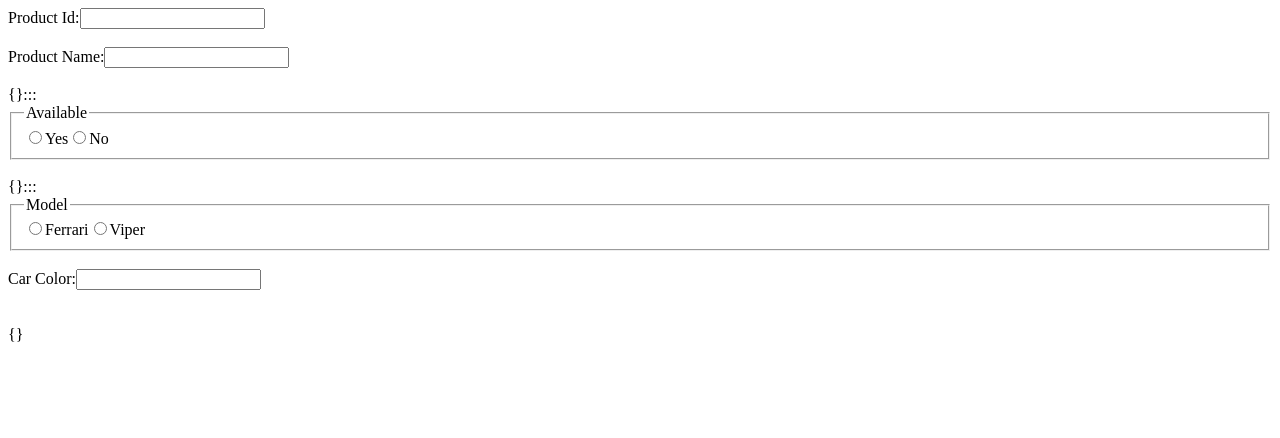
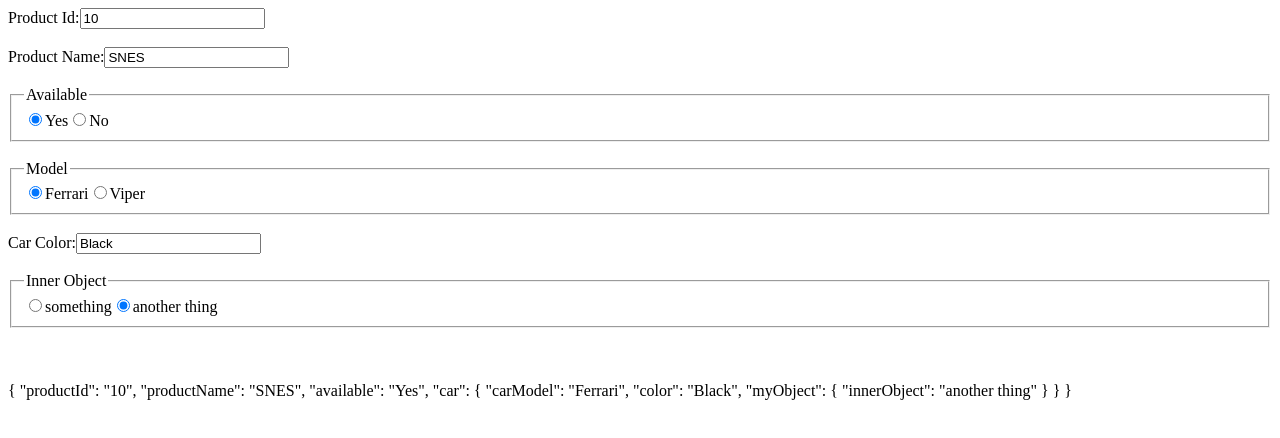
Before and after one commit to sudoris/form-generator-v2, a Vue app: page / in a window 1280 px wide. Shown: the top 438 px of the page. Built offline with nearby package versions, Linux system fonts and the light colour scheme.

Commit message:
got nesting to work

```diff
--- a/src/components/Section.vue
+++ b/src/components/Section.vue
@@ -1,7 +1,15 @@
 <template>
   <div>
     <div v-for="(field, key) in sectionSchema.properties" :key="key">
-      <component :is="getComponentName(field.type)" v-bind:fieldParams="field" v-model="sectionData" ></component>
+      <!-- <div v-if="field.type != 'object'"> -->
+        <component :is="getComponentName(field.type)" v-bind:fieldParams="field" v-model="sectionData" ></component>
+      <!-- </div>                    -->
+      <!-- <div v-else-if="field.type === 'object'">
+        {{ initEmptyObject(field.fieldName) }}
+        <div v-for="(nestedField, key) in field.properties" :key="key">
+          <component :is="getComponentName(nestedField.type)" v-bind:fieldParams="nestedField" v-model="sectionData[field.fieldName]" ></component>
+        </div>
+      </div> -->
       <!-- <div v-if="field.properties">
         <p>FOUND NESTING</p>
         <p>{{ field.fieldName }}</p>
@@ -13,6 +21,9 @@
       <br>
     </div>
 
+    <!-- <input type="text" v-model="garbageData.test">
+
+    {{  }} -->
     {{ sectionData }}
   </div>
 </template>
@@ -20,14 +31,14 @@
 <script>
 import TextInput from "./input_components/TextInput"
 import RadioInput from "./input_components/RadioInput"
-import Object from "./utility_components/Object"
+import ObjectComponent from "./utility_components/ObjectComponent"
 
 export default {
   name: 'Section',
   components: {
     TextInput,
     RadioInput,
-    Object
+    ObjectComponent
   },
   methods: {
     getComponentName(type) {
@@ -38,9 +49,13 @@ export default {
         return 'RadioInput'
       }
       else if (type === 'object') {
-        return 'Object'
+        return 'ObjectComponent'
       }
+    },
+    initEmptyObject(objectKey) {
+      this.sectionData[objectKey] = {}
     }
+
     // currentProps(field) {
     //   return field
     // }
@@ -50,10 +65,20 @@ export default {
   },
   data() {
     return {
-      // currentKey: '',
+      garbageData: {
+        test: {}
+      },
       sectionData: {
-        // productId: "10",
-        // productName: "SNES"
+        productId: "10",
+        productName: "SNES",
+        available: "Yes",
+        car: {
+          carModel: "Ferrari",
+          color: "Black",
+          myObject: {
+            innerObject: "another thing"
+          }
+        }
       },
       sectionSchema: {
         $schema: "http://json-schema.org/draft-07/schema#",
@@ -67,10 +92,10 @@ export default {
             type: "string",
             label: "Product Id",
             fieldName: "productId"
-            // attrs: {
-            //   placeholder: "Id of product",
-            //   title: "Please enter product Id"
-            // }
+              // attrs/metadata: {
+              //   placeholder: "Id of product",
+              //   title: "Please enter product Id"
+              // }
           },
           productName: {
             description: "Name of the product",
@@ -102,6 +127,19 @@ export default {
                 type: "string",
                 fieldName: "color",
                 label: "Car Color"
+              },
+              myObject: {
+                type: 'object',
+                fieldName: 'myObject',
+                properties: {
+                  innerObject: {
+                     description: "Model of car",
+                     type: "radio",
+                     fieldName: "innerObject",
+                     label: "Inner Object",
+                     values: ['something', 'another thing'],
+                  }
+                }
               }
             }
           }
--- a/src/components/input_components/RadioInput.vue
+++ b/src/components/input_components/RadioInput.vue
@@ -1,6 +1,6 @@
 <template>
     <div>
-        {{ value }}:::
+
         <fieldset>
           <legend>{{ fieldParams.label }}</legend>
           <!-- use for loop to dynamically render necessary radio inputs -->
@@ -9,6 +9,8 @@
 
           <input type="radio" :id="fieldParams.values[1]" :value="fieldParams.values[1]" v-model="value[fieldParams.fieldName]">
           <label :for="fieldParams.values[1]">{{ fieldParams.values[1] }}</label>
+
+
           <br>
         </fieldset>
     </div>
@@ -26,7 +28,12 @@ export default {
         return {
 
         }
-    }
+    },
+    // watch: {
+    //   value: function() {
+    //     this.$emit('input', this.value)
+    //   }
+    // }
 
 }
 </script>
--- a/src/components/utility_components/Object.vue
+++ /dev/null
@@ -1,66 +0,0 @@
-<template>
-  <div>
-    {{ initObject() }}
-
-    <div v-for="(field, key) in fieldParams.properties" :key="key">
-      <component
-        :is="getComponentName(field.type)"
-        v-bind:fieldParams="field"
-        v-model="value[currentFieldName]" >
-      </component>
-
-      <br>
-    </div>
-
-
-  </div>
-</template>
-
-<script>
-import TextInput from "../input_components/TextInput"
-import RadioInput from "../input_components/RadioInput"
-import Object from "./Object"
-
-export default {
-  name: 'Object',
-  components: {
-    TextInput,
-    RadioInput,
-    Object
-  },
-    methods: {
-      getComponentName(type) {
-        if (type === 'string') {
-          return 'TextInput'
-        }
-        else if (type === 'radio') {
-          return 'RadioInput'
-        }
-        else if (type === 'object') {
-          return 'Object'
-        }
-      },
-      initObject() {
-        if (!(this.currentFieldName in this.value)) {
-          this.value[this.currentFieldName] = {}
-        }
-      }
-    },
-    computed: {
-
-
-    },
-    props: ['fieldParams', 'value'],
-    data () {
-        return {
-
-            currentFieldName: this.fieldParams.fieldName
-        }
-    }
-
-}
-</script>
-
-<style>
-
-</style>
--- /dev/null
+++ b/src/components/utility_components/ObjectComponent.vue
@@ -0,0 +1,86 @@
+<template>
+  <div>
+
+    <div v-for="(field, key) in fieldParams.properties" :key="key">
+
+      <component
+        :is="getComponentName(field.type)"
+        v-bind:fieldParams="field"
+        v-model="value[currentFieldName]" >
+      </component>
+      <!-- {{ field.fieldName }}
+      <br>
+      {{ value[currentFieldName] }} -->
+
+
+
+      <br>
+    </div>
+
+
+  </div>
+</template>
+
+<script>
+import TextInput from "../input_components/TextInput"
+import RadioInput from "../input_components/RadioInput"
+import ObjectComponent from "./ObjectComponent"
+
+export default {
+  name: 'ObjectComponent',
+  components: {
+    TextInput,
+    RadioInput,
+    ObjectComponent
+  },
+    methods: {
+      changeVal() {
+        this.value[this.currentFieldName] = {
+          test1: "value1",
+          test2: "value2"
+        }
+      },
+      getComponentName(type) {
+        if (type === 'string') {
+          return 'TextInput'
+        }
+        else if (type === 'radio') {
+          return 'RadioInput'
+        }
+        else if (type === 'object') {
+          return 'ObjectComponent'
+        }
+      }
+      // initObject() {
+      //   if (!(this.currentFieldName in this.value)) {
+      //     this.value[this.currentFieldName] = {}
+
+      //   }
+      // }
+    },
+    computed: {
+
+
+    },
+    props: ['fieldParams', 'value'],
+    data () {
+        return {
+            currentFieldName: this.fieldParams.fieldName
+        }
+    },
+    created: function() {
+       if (!(this.currentFieldName in this.value)) {
+          // this.value[this.currentFieldName] = {}
+          // this.$emit('input', this.value)
+          this.$set(this.value, this.currentFieldName, {});
+          //this.value["keyOnCreate"] = {};
+          this.$emit("input", this.value);
+        }
+    }
+
+}
+</script>
+
+<style>
+
+</style>
```
Also changed, not shown: src/components/input_components/TextInput.vue (+8 -1 lines), 1 other file (tests, documents, lock files or other folders).
